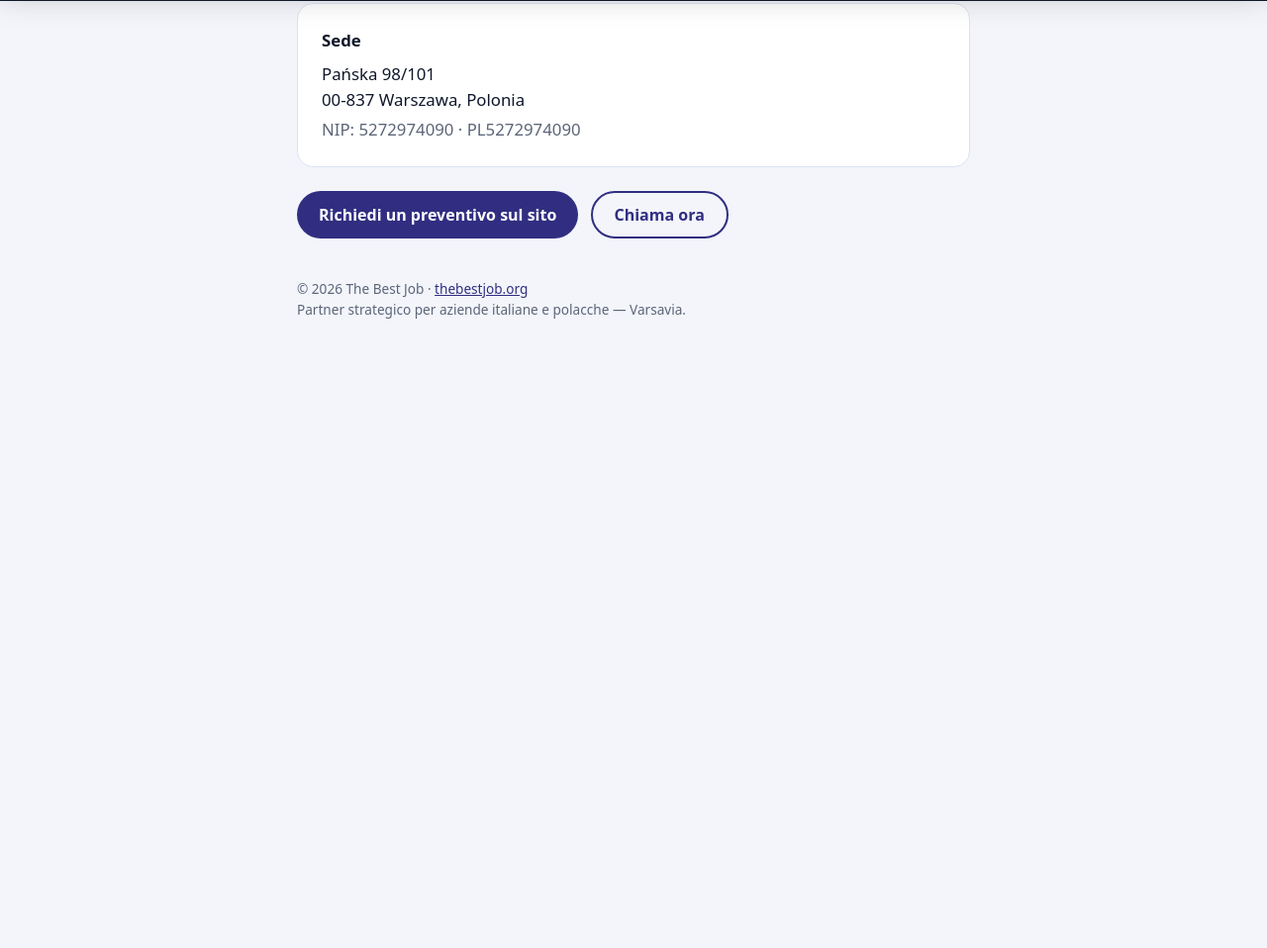
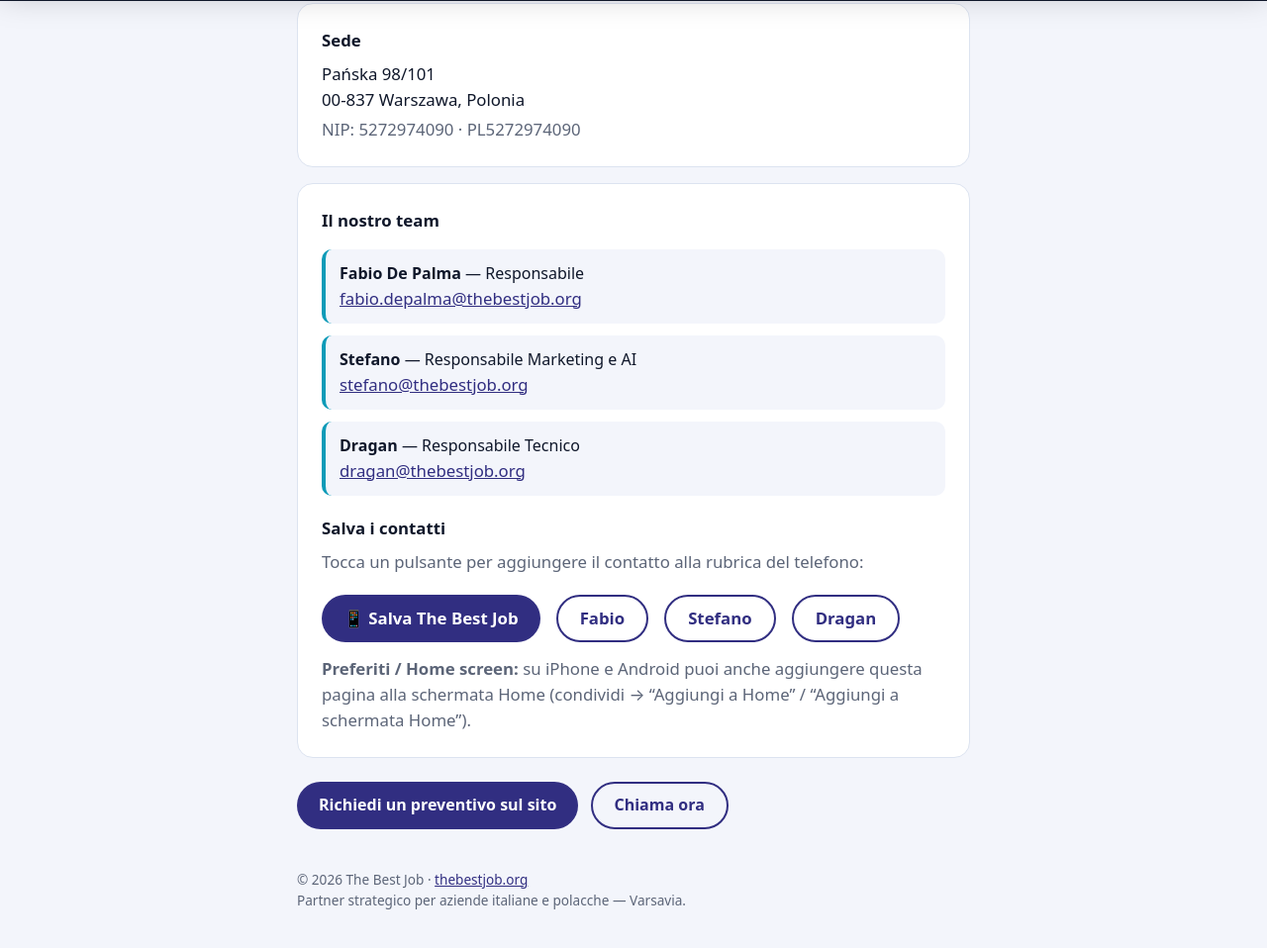
Before and after one commit to stefanosupernet-sudo/the-best-job, a plain HTML site: page contatti/index.html in a window 1280 px wide. Shown: the part 799-1757 px from the top of the page at 99% size. Before the commit the page ends 1186 px from the top, so only its background shows below. Drawn offline with Linux system fonts and the light colour scheme.

Commit message:
Add team section and save-contact vCard buttons on contatti page

```diff
--- a/contatti/index.html
+++ b/contatti/index.html
@@ -191,6 +191,36 @@
       <p class="muted">NIP: 5272974090 · PL5272974090</p>
     </div>
 
+    <div class="card" id="team">
+      <h2>Il nostro team</h2>
+      <div style="display:grid;gap:12px;margin:16px 0;">
+        <div style="padding:12px 14px;background:var(--bg);border-radius:10px;border-left:4px solid var(--accent);">
+          <strong>Fabio De Palma</strong> — Responsabile<br>
+          <a href="mailto:fabio.depalma@thebestjob.org">fabio.depalma@thebestjob.org</a>
+        </div>
+        <div style="padding:12px 14px;background:var(--bg);border-radius:10px;border-left:4px solid var(--accent);">
+          <strong>Stefano</strong> — Responsabile Marketing e AI<br>
+          <a href="mailto:stefano@thebestjob.org">stefano@thebestjob.org</a>
+        </div>
+        <div style="padding:12px 14px;background:var(--bg);border-radius:10px;border-left:4px solid var(--accent);">
+          <strong>Dragan</strong> — Responsabile Tecnico<br>
+          <a href="mailto:dragan@thebestjob.org">dragan@thebestjob.org</a>
+        </div>
+      </div>
+      <h2 style="margin-top:20px;">Salva i contatti</h2>
+      <p class="muted" style="margin-bottom:12px;">Tocca un pulsante per aggiungere il contatto alla rubrica del telefono:</p>
+      <p style="display:flex;flex-wrap:wrap;gap:8px;align-items:center;">
+        <a class="btn" href="/contatti_thebestjob.vcf" download>📱 Salva The Best Job</a>
+        <a class="btn btn-ghost" href="/fabio.vcf" download>Fabio</a>
+        <a class="btn btn-ghost" href="/stefano.vcf" download>Stefano</a>
+        <a class="btn btn-ghost" href="/dragan.vcf" download>Dragan</a>
+      </p>
+      <p class="muted" style="margin-top:14px;">
+        <strong>Preferiti / Home screen:</strong> su iPhone e Android puoi anche aggiungere questa pagina alla schermata Home
+        (condividi → “Aggiungi a Home” / “Aggiungi a schermata Home”).
+      </p>
+    </div>
+
     <p>
       <a class="btn" href="https://thebestjob.org/#contatti">Richiedi un preventivo sul sito</a>
       <a class="btn btn-ghost" href="tel:+48788403091">Chiama ora</a>
```
